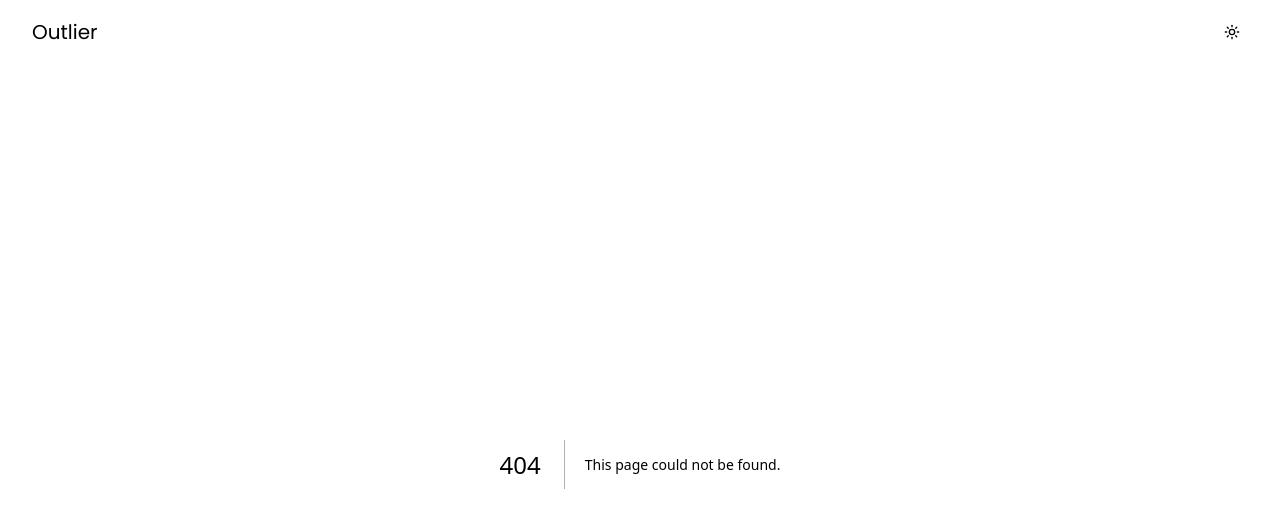
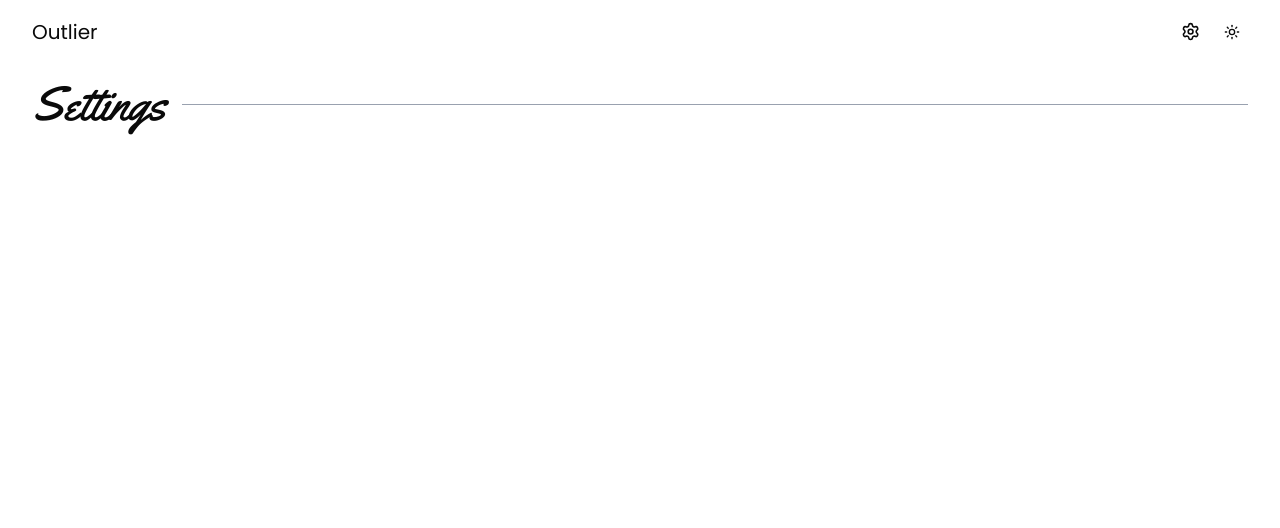
Before and after one commit to happybear-21/outlier, a Next.js app: page /settings in a window 1280 px wide. Before the commit this address had no page. Shown: the top 528 px of the page. Built offline with nearby package versions, Linux system fonts and the light colour scheme.

Commit message:
added: settings page, updated: site header

```diff
--- /dev/null
+++ b/app/settings/page.tsx
@@ -0,0 +1,12 @@
+import { yellowTail } from "@/lib/font"
+
+export default function Settings() {
+  return (
+    <div className="px-4 py-2 md:px-6 md:py-4 lg:px-8 h-[90svh] md:h-[87svh] flex flex-col">
+      <div className="flex items-center w-full">
+        <h1 className={`${yellowTail.className} text-3xl md:text-5xl`}>Settings</h1>
+        <div className="flex-grow border-b border-gray-400 ml-4"></div>
+      </div>
+    </div>
+  )
+}
--- a/components/site-header.tsx
+++ b/components/site-header.tsx
@@ -1,10 +1,17 @@
+import Link from "next/link";
 import { ModeToggle } from "./mode-toggle";
+import { Settings } from "lucide-react";
 
 export default function SiteHeader() {
   return (
     <div className="px-4 py-2 md:px-6 md:py-4 lg:px-8 flex flex-row items-center justify-between w-full">
-      <h1 className="text-xl">Outlier</h1>
-      <ModeToggle />
+      <Link href="/" className="text-xl">Outlier</Link>
+      <div className="flex flex-row items-center space-x-4">
+        <Link href="/settings">
+          <Settings className="h-[1.2rem] w-[1.2rem]" />
+        </Link>
+        <ModeToggle />
+      </div>
     </div>
   )
 }
```
